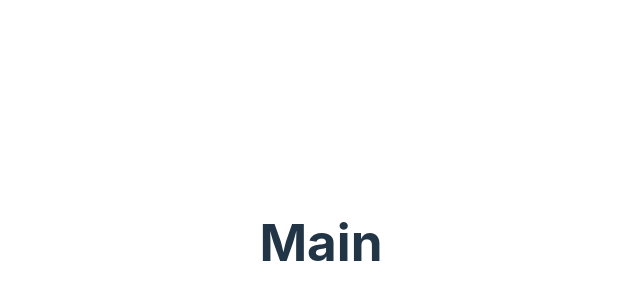
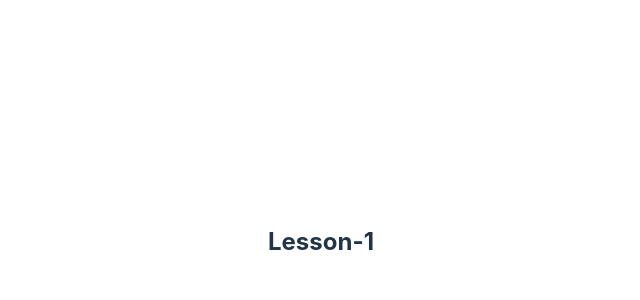
Before and after one commit to S1ardor/nt-25-react, a React (Vite) app: page / in a window 1280 px wide. Shown: the part 158-458 px from the top of the page, without its empty margins (319-959 px from the left). Built offline with nearby package versions, Linux system fonts and the light colour scheme.

Commit message:
lesson-1

```diff
--- a/src/App.jsx
+++ b/src/App.jsx
@@ -5,8 +5,8 @@ function App() {
 
   return (
     <>
+    <h2>Lesson-1</h2>
 
-      <h1>Main</h1>
     </>
   )
 }
```
